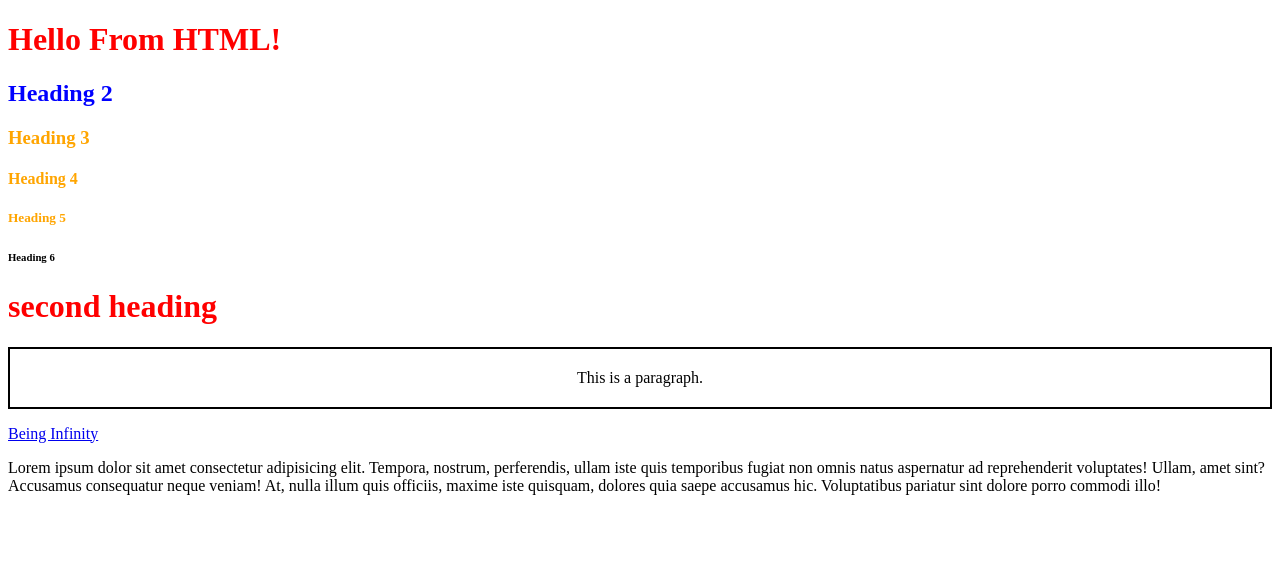
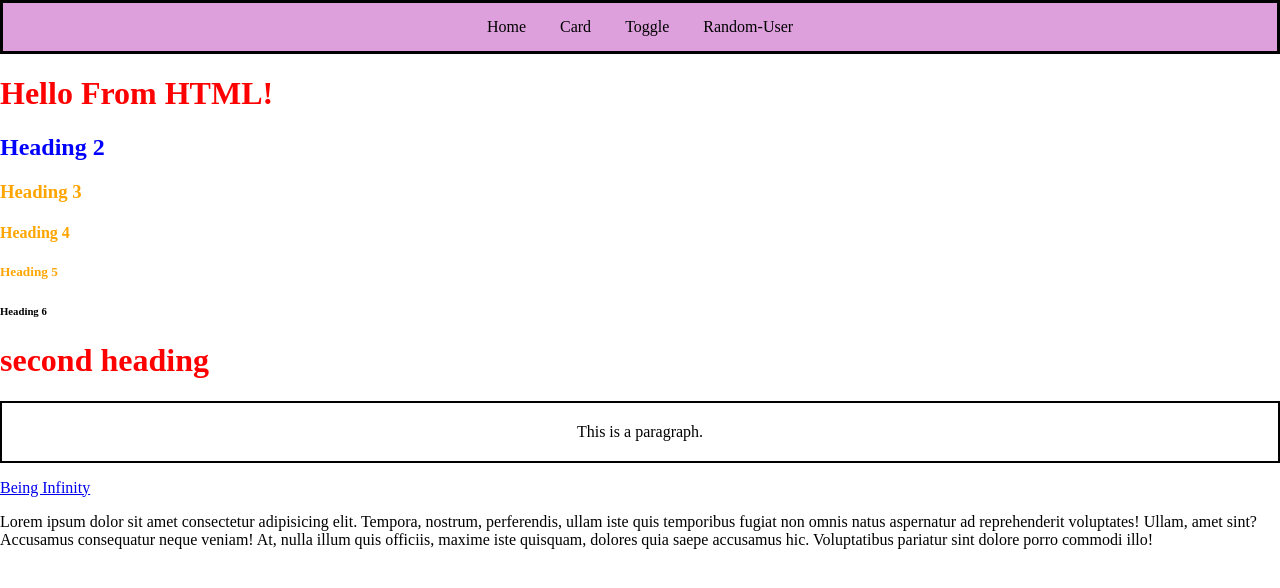
Before and after one commit to niharikamandadi/autosuggest, a website: page frontend/index.html in a window 1280 px wide. Drawn offline with Linux system fonts and the light colour scheme.

Commit message:
Taskbar and hover implemented

```diff
--- a/frontend/css/index.css
+++ b/frontend/css/index.css
@@ -13,5 +13,30 @@
 .para {
     border: 2px solid black;
     padding: 20px;
+    border-style: solid;
     text-align: center;
 }
+
+.navbar {
+    border: 3px;
+    border-style: solid;
+    border-color: black;
+    padding: 15px;
+    background-color:plum;
+    text-align: center;
+}
+
+.navbar a {
+    color: black;
+    text-decoration: none;
+    padding: 15px;
+}
+
+.navbar a:hover {
+    color: white;
+    background-color: rgb(230, 176, 230);
+}
+
+body {
+    margin: 0;
+}
--- a/frontend/index.html
+++ b/frontend/index.html
@@ -7,6 +7,12 @@
     <link rel="stylesheet" href="css/index.css">
 </head>
 <body>
+    <div class="navbar">
+        <a href="">Home</a>
+        <a href="">Card</a>
+        <a href="">Toggle</a>
+        <a href="">Random-User</a>
+    </div>
     <h1> Hello From HTML! </h1>
     <h2 id="heading-2"> Heading 2 </h2>
     <h3 class="heading"> Heading 3 </h3>
```
